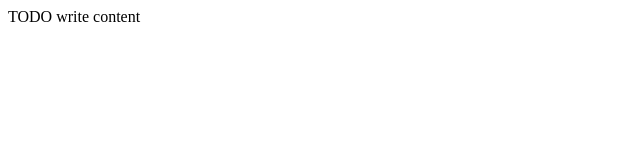
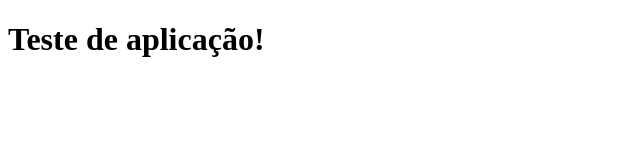
Before and after one commit to vitorlauria/OlaMundoGit, a plain HTML site: page web/index.html in a window 1280 px wide. Shown: the whole page, without its empty margins (0-640 px from the left). Drawn offline with Linux system fonts and the light colour scheme.

Commit message:
Segunda atualização.

```diff
--- a/web/index.html
+++ b/web/index.html
@@ -11,6 +11,8 @@ and open the template in the editor.
         <meta name="viewport" content="width=device-width, initial-scale=1.0">
     </head>
     <body>
-        <div>TODO write content</div>
+        <div>
+            <h1>Teste de aplicação!</h1>
+        </div>
     </body>
 </html>
```
